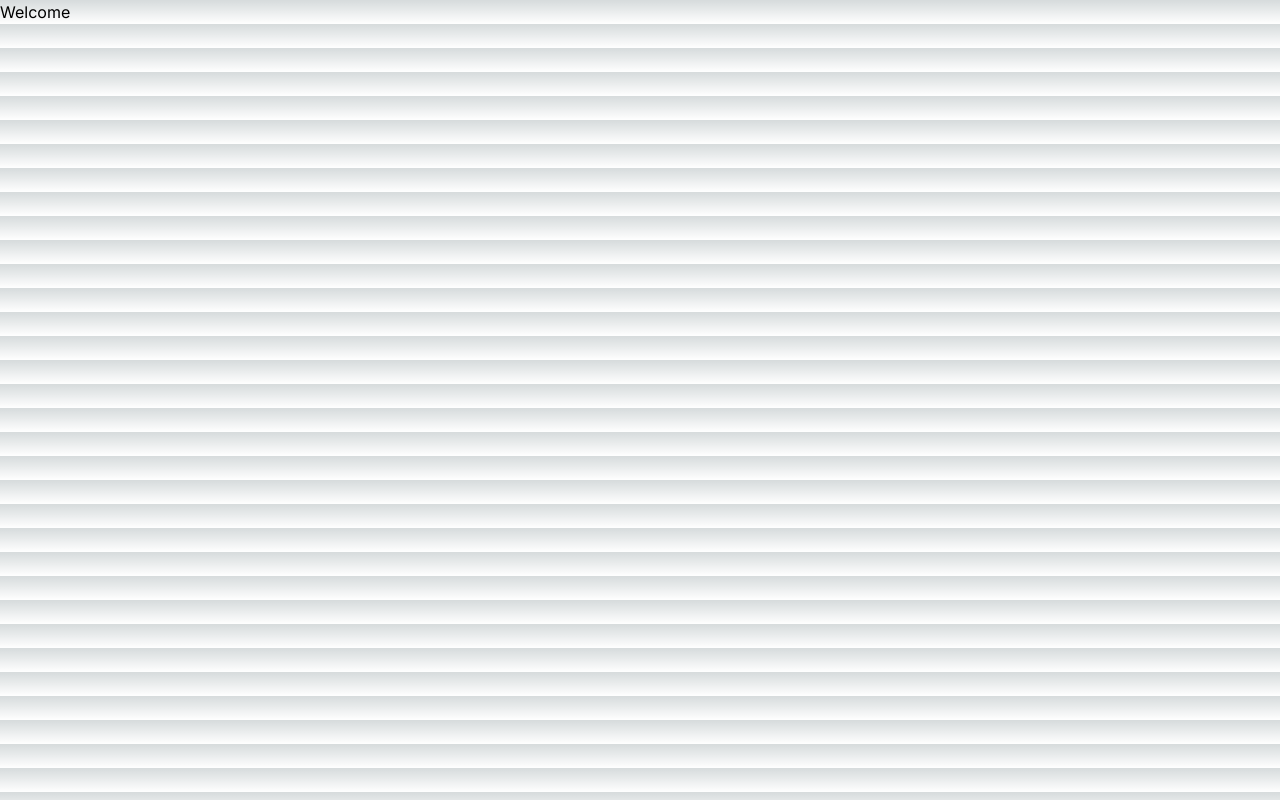
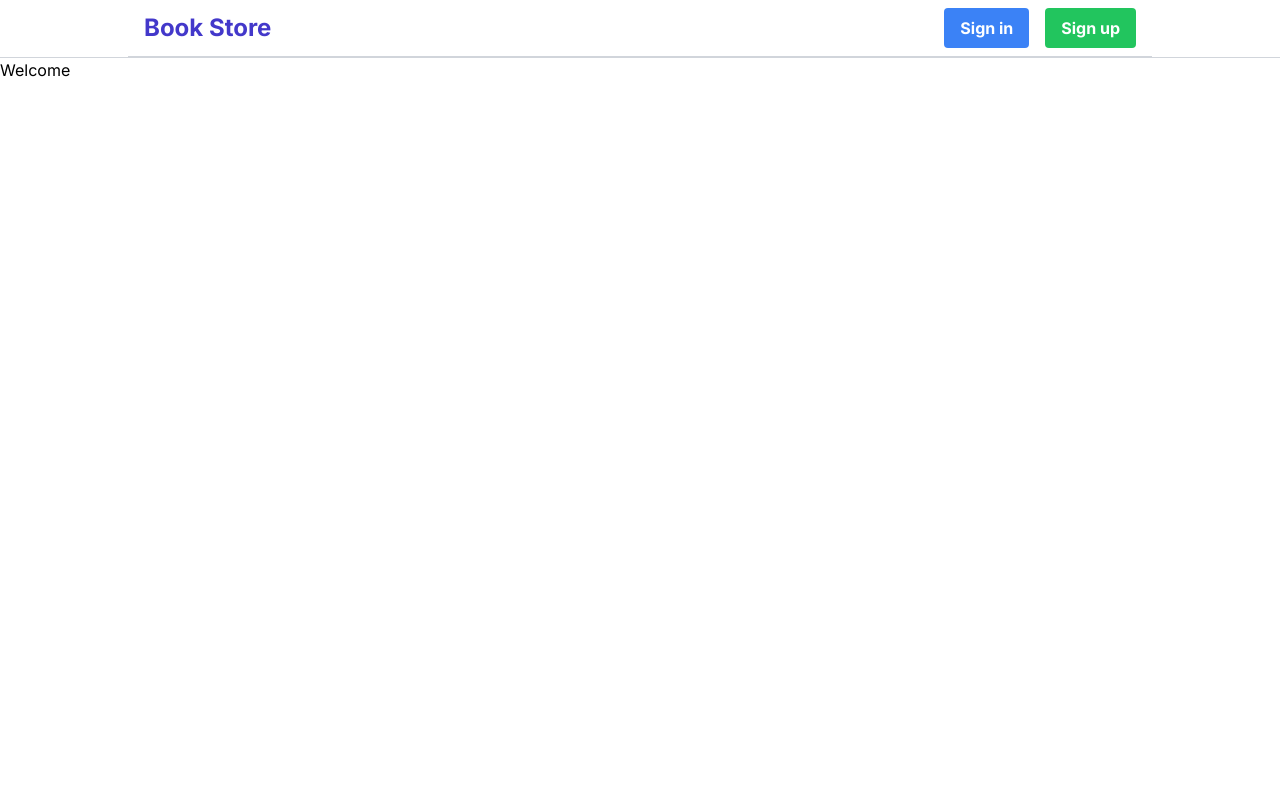
Before and after one commit to shivPratap007/book-app-clientSide, a Next.js app: page / in a window 1280 px wide. Built offline with nearby package versions, Linux system fonts and the light colour scheme.

Commit message:
add navbar

```diff
--- a/src/app/globals.css
+++ b/src/app/globals.css
@@ -1,33 +1,3 @@
 @tailwind base;
 @tailwind components;
 @tailwind utilities;
-
-:root {
-  --foreground-rgb: 0, 0, 0;
-  --background-start-rgb: 214, 219, 220;
-  --background-end-rgb: 255, 255, 255;
-}
-
-@media (prefers-color-scheme: dark) {
-  :root {
-    --foreground-rgb: 255, 255, 255;
-    --background-start-rgb: 0, 0, 0;
-    --background-end-rgb: 0, 0, 0;
-  }
-}
-
-body {
-  color: rgb(var(--foreground-rgb));
-  background: linear-gradient(
-      to bottom,
-      transparent,
-      rgb(var(--background-end-rgb))
-    )
-    rgb(var(--background-start-rgb));
-}
-
-@layer utilities {
-  .text-balance {
-    text-wrap: balance;
-  }
-}
--- a/src/app/layout.tsx
+++ b/src/app/layout.tsx
@@ -1,6 +1,7 @@
 import type { Metadata } from "next";
 import { Inter } from "next/font/google";
 import "./globals.css";
+import Navbar from "@/components/Navbar";
 
 const inter = Inter({ subsets: ["latin"] });
 
@@ -16,7 +17,10 @@ export default function RootLayout({
 }>) {
   return (
     <html lang="en">
-      <body className={inter.className}>{children}</body>
+      <body className={inter.className}>
+        <Navbar />
+        {children}
+      </body>
     </html>
   );
 }
--- /dev/null
+++ b/src/components/Navbar.tsx
@@ -0,0 +1,25 @@
+import Link from "next/link";
+
+const Navbar = () => {
+  return (
+    <nav className="border-b border-gray-300">
+      <div className="flex justify-between items-center px-4 py-2 max-w-screen-lg mx-auto border-b border-gray-300">
+        <div>
+          <Link href={"/"}>
+            <div className="text-2xl font-bold text-indigo-700">Book Store</div>
+          </Link>
+        </div>
+        <div className="space-x-4">
+          <button className="bg-blue-500 hover:bg-blue-600 text-white font-bold py-2 px-4 rounded">
+            Sign in
+          </button>
+          <button className="bg-green-500 hover:bg-green-600 text-white font-bold py-2 px-4 rounded">
+            Sign up
+          </button>
+        </div>
+      </div>
+    </nav>
+  );
+};
+
+export default Navbar;
```
